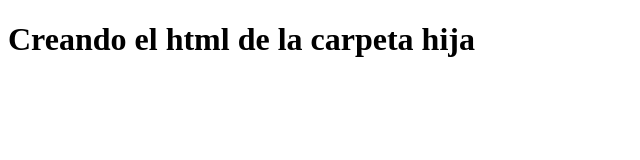
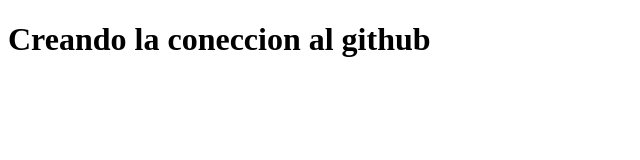
Before and after one commit to waltercastro171163/tareauno, a plain HTML site: page carpetaHija/idex.html in a window 1280 px wide. Shown: the whole page, without its empty margins (0-640 px from the left). Drawn offline with Linux system fonts and the light colour scheme.

Commit message:
nuevo modificacion

```diff
--- a/carpetaHija/idex.html
+++ b/carpetaHija/idex.html
@@ -6,7 +6,7 @@
     <title>Carpeta_hija</title>
   </head>
   <body>
-    <h1>Creando el html de la carpeta hija</h1>
+    <h1>Creando la coneccion al github</h1>
 
 
   </body>
```
